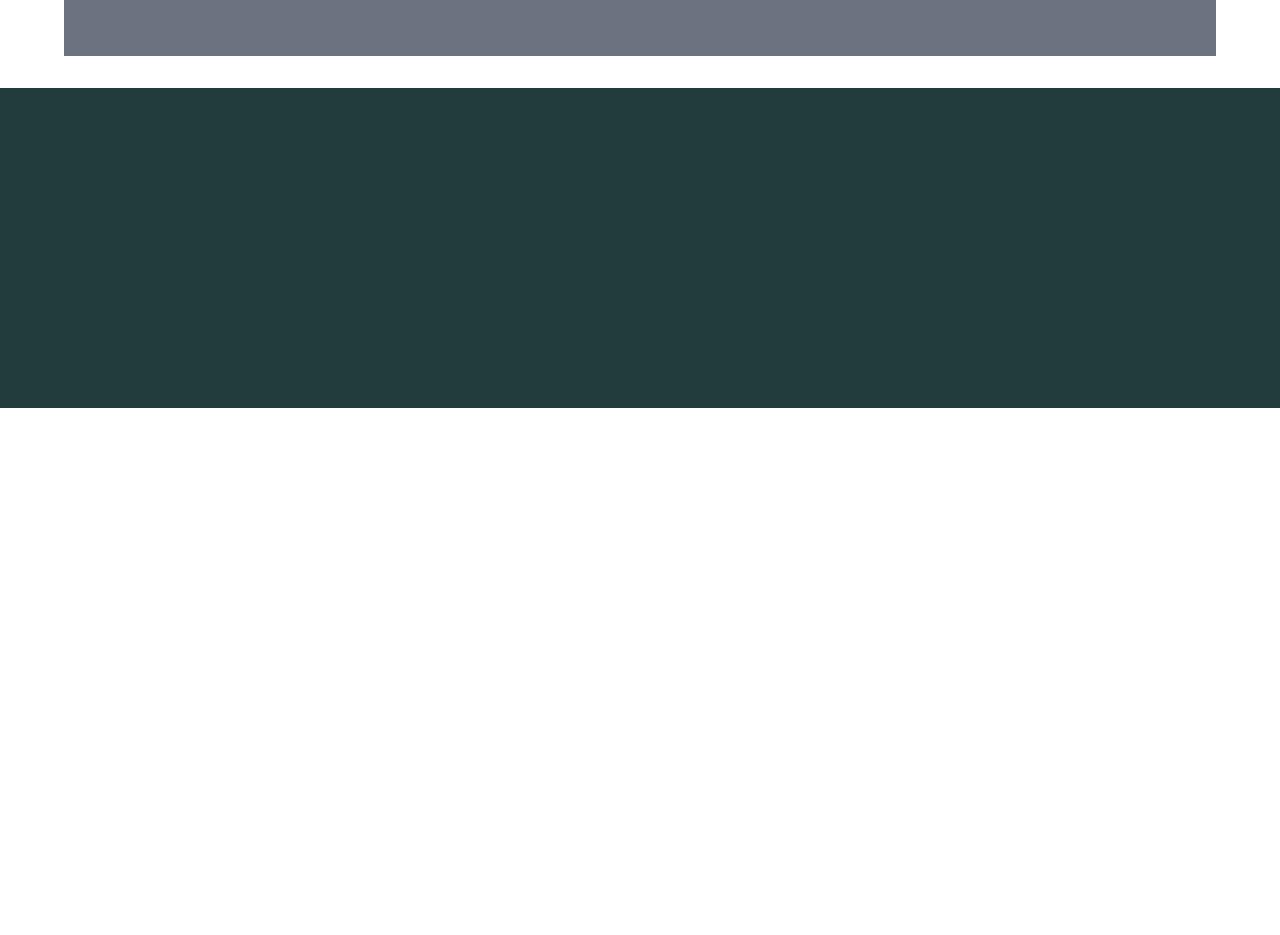
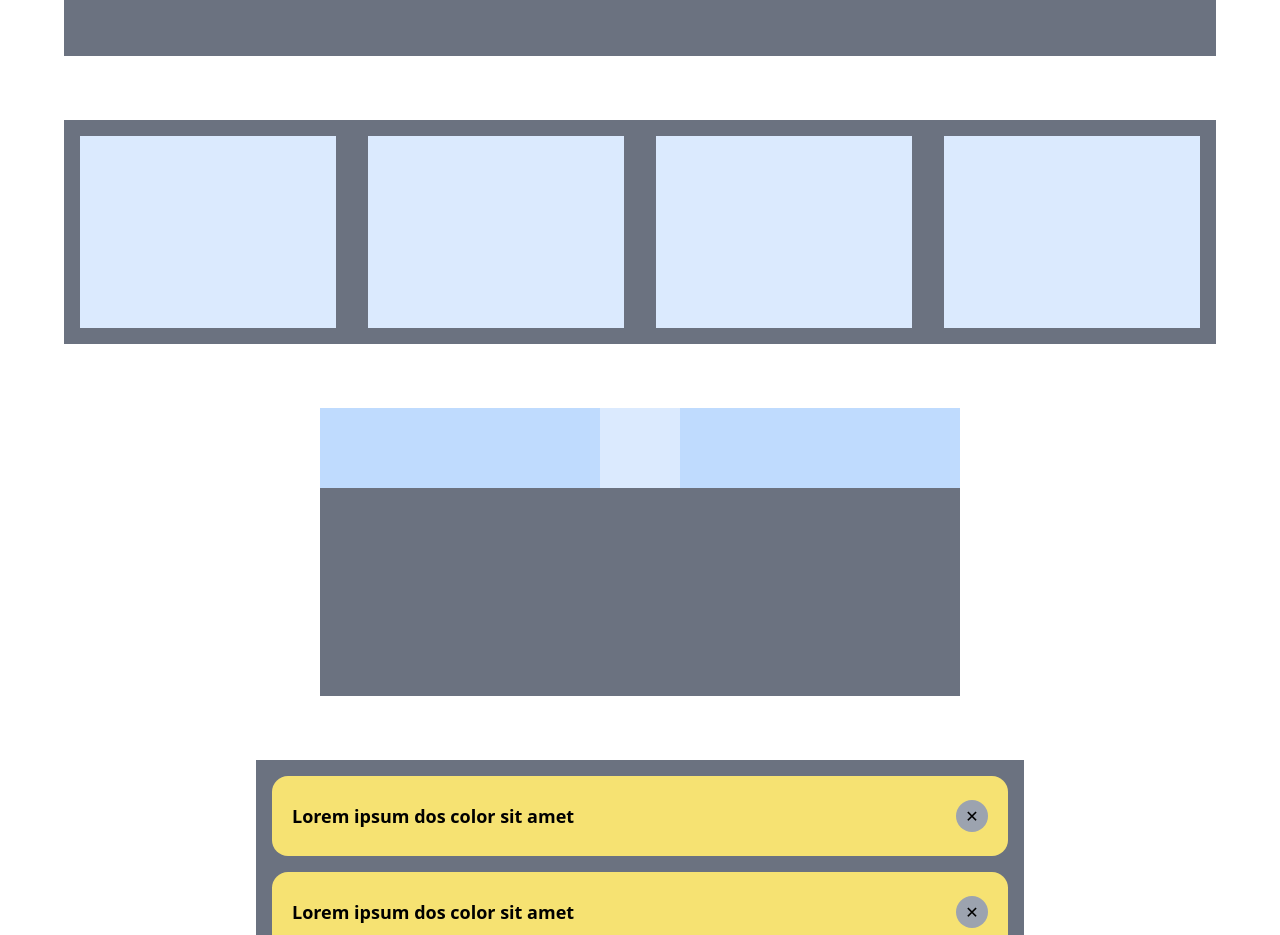
Before and after one commit to akbarmridho/infest-2022, a Next.js app: page / in a window 1280 px wide. Shown: the part 1400-2335 px from the top of the page. Before the commit the page ends 1808 px from the top, so only its background shows below. Built offline with nearby package versions, Linux system fonts and the light colour scheme.

Commit message:
wireframes

```diff
--- /dev/null
+++ b/components/Card.tsx
@@ -0,0 +1,12 @@
+import { Component } from "react";
+
+export default class Card extends Component {
+    render() {
+        return (
+            <div className="basis-full lg:basis-1/4 p-4">
+                <div className='bg-blue-100 h-48'></div>
+            </div>
+
+        )
+    }
+}
--- /dev/null
+++ b/components/CardDeck.tsx
@@ -0,0 +1,18 @@
+import { Component, ReactNode } from "react";
+import Card from "./Card";
+
+
+export default class CardDeck extends Component {
+    render() {
+        return (
+            <div className='flex justify-center'>
+                <div className='bg-gray-500 w-full mx-16 my-8 flex flex-row flex-wrap'>
+                    <Card/>
+                    <Card/>
+                    <Card/>
+                    <Card/>
+                </div>
+            </div>
+        )
+    }
+}
--- /dev/null
+++ b/components/FAQ.tsx
@@ -0,0 +1,18 @@
+import { Component } from "react";
+
+export default class FAQ extends Component {
+    render() {
+        return (
+            <div className="m-4">
+                <div className='w-full rounded-[16px] px-5 py-6 bg-tyellow-100 flex flex-row items-center'>
+                <div className='text-lg font-semibold flex-grow'>
+                    Lorem ipsum dos color sit amet
+                </div>
+                <div>
+                    <button className="rounded-full float-right bg-gray-400 w-8 h-8">&#10005;</button>
+                </div>
+                </div>
+            </div>
+        )
+    }
+}
--- /dev/null
+++ b/components/FAQDeck.tsx
@@ -0,0 +1,17 @@
+import { Component } from "react";
+import FAQ from "./FAQ";
+
+export default class FAQDeck extends Component {
+    render() {
+        return (
+            <div className='flex justify-center'>
+                <div className='bg-gray-500 w-full mx-16 my-8 max-w-screen-md'>
+                    <FAQ />
+                    <FAQ />
+                    <FAQ />
+                    <FAQ />
+                </div>
+            </div>
+        )
+    }
+}
--- a/components/Layout.tsx
+++ b/components/Layout.tsx
@@ -11,7 +11,7 @@ export default class Layout extends Component<Props, object> {
         return (
             <>
                 <Header/>
-                <main className='bg-main bg-cover bg-repeat-y flex justify-center'>
+                <main className='bg-main-50 bg-cover bg-repeat-y flex justify-center'>
                     <div className="bg-white w-full xl:max-w-screen-xl">
                         {this.props.children}
                     </div>
--- /dev/null
+++ b/components/Timeline.tsx
@@ -0,0 +1,16 @@
+import { Component } from "react";
+import TimelineItem from "./TimelineItem";
+
+export default class Timeline extends Component {
+    render() {
+        return (
+            <div className='flex justify-center'>
+                <div className='bg-gray-500 mx-16 my-8 h-72 w-1/2'>
+                    <div className="grid grid-cols-[280px_80px_280px]">
+                        <TimelineItem/>
+                    </div>
+                </div>
+            </div>
+        )
+    }
+}
--- /dev/null
+++ b/components/TimelineItem.tsx
@@ -0,0 +1,11 @@
+import { Component } from "react";
+
+export default class TimelineItem extends Component {
+    render() {
+        return (<>
+            <div className="bg-blue-200"></div>
+            <div className='h-20 w-20 bg-blue-100'></div>
+            <div className="bg-blue-200"></div>
+        </>)
+    }
+}
--- a/pages/index.tsx
+++ b/pages/index.tsx
@@ -4,6 +4,9 @@ import LogoBanner from '../components/LogoBanner'
 import About from '../components/About'
 import Theme from '../components/Theme'
 import Teaser from '../components/Teaser'
+import CardDeck from '../components/CardDeck'
+import Timeline from '../components/Timeline'
+import FAQDeck from '../components/FAQDeck'
 
 const Home: NextPage = () => {
   return (
@@ -19,6 +22,9 @@ const Home: NextPage = () => {
         <About/>
         <Theme/>
         <Teaser/>
+        <CardDeck />
+        <Timeline />
+        <FAQDeck />
       </div>
     </>
   )
--- a/tailwind.config.js
+++ b/tailwind.config.js
@@ -14,12 +14,14 @@ module.exports = {
         },
         'tyellow': {
           100: '#F6E272',
-          200: 'F6B815',
+          200: '#F6B815',
           300: '#F69312'
         }
       },
       backgroundImage: {
-        'main': "url('/background.svg')"
+        'main': "url('/background.svg')",
+        'main-50': "url('/background-50.jpg')",
+        'main-75': "url('/background-75.jpg')"
       }
     }
   },
```
Also changed, not shown: public/background-50.jpg (added), public/background-75.jpg (added).
